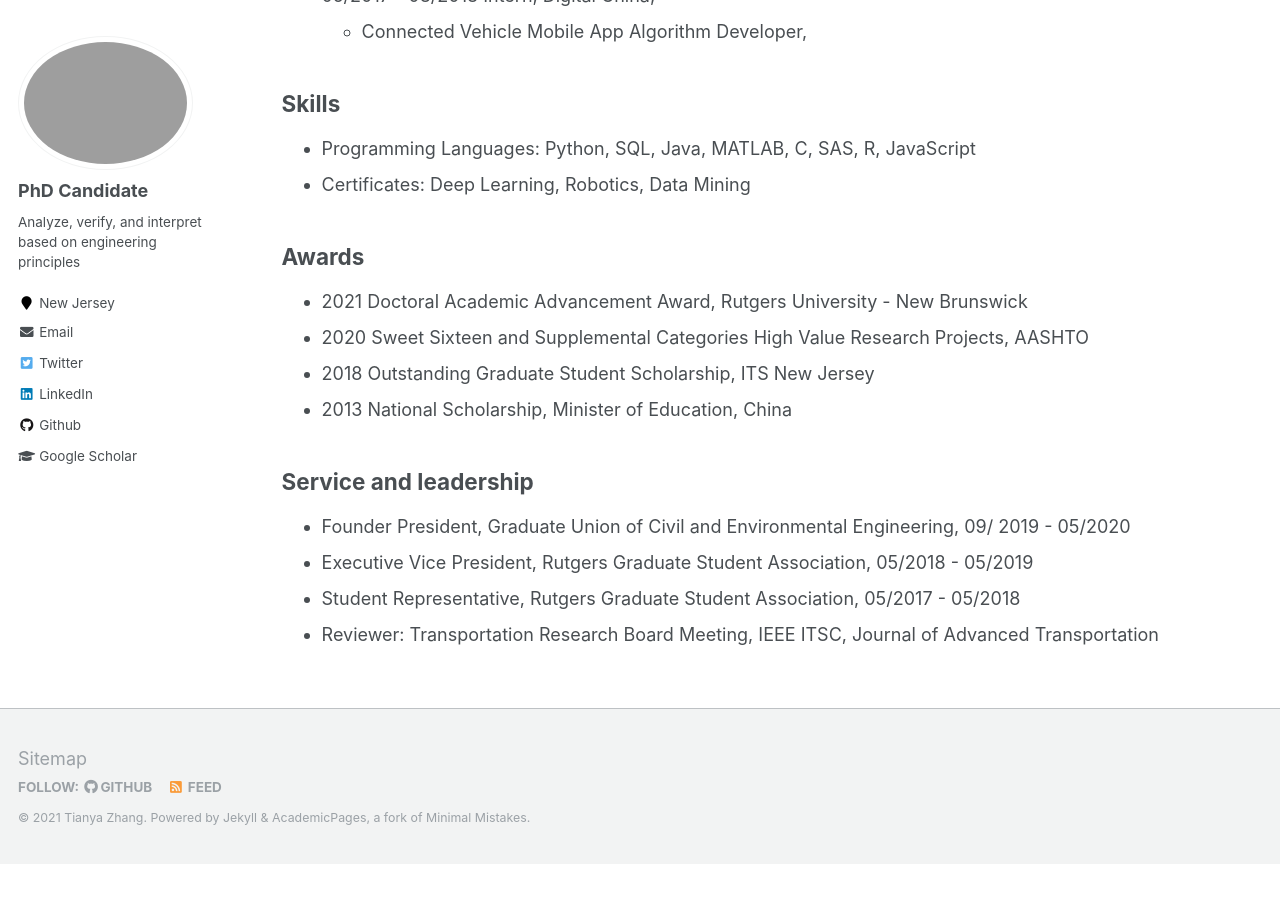
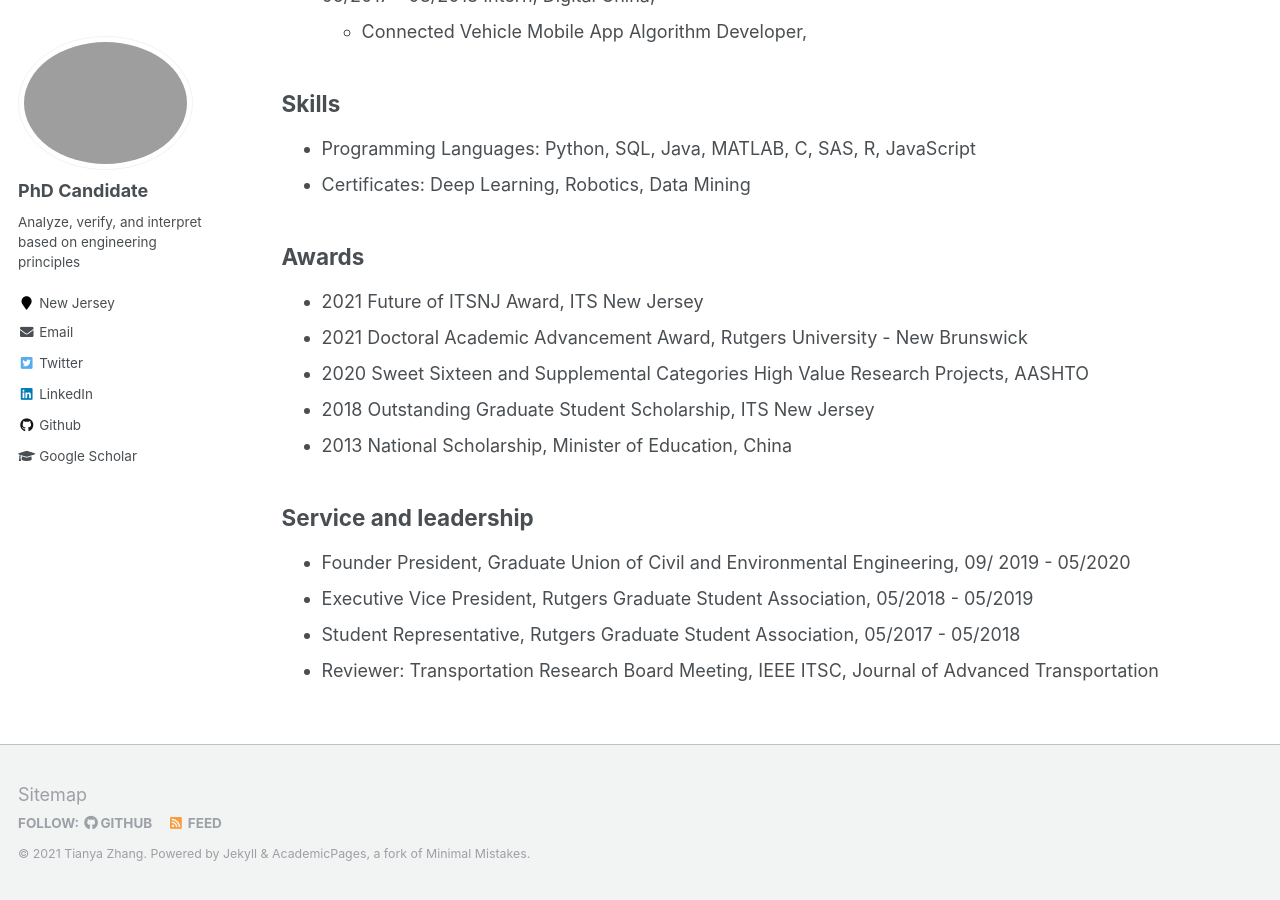
Before and after one commit to TeRyZh/Website, a Jekyll site: the page built from _pages/cv.md, in a window 1280 px wide and 900 px high, scrolled down 775 px. Built offline with Jekyll 4.4.1, drawn with Linux system fonts in a browser that asks for light colours; before the commit the page ends 1639 px from its top, so only the background shows below that.

Commit message:
Update cv.md

```diff
--- a/_pages/cv.md
+++ b/_pages/cv.md
@@ -37,6 +37,7 @@ Skills
 
 Awards
 ------
+  * 2021 Future of ITSNJ Award, ITS New Jersey
   * 2021 Doctoral Academic Advancement Award, Rutgers University - New Brunswick
   * 2020 Sweet Sixteen and Supplemental Categories High Value Research Projects, AASHTO
   * 2018 Outstanding Graduate Student Scholarship, ITS New Jersey
```
